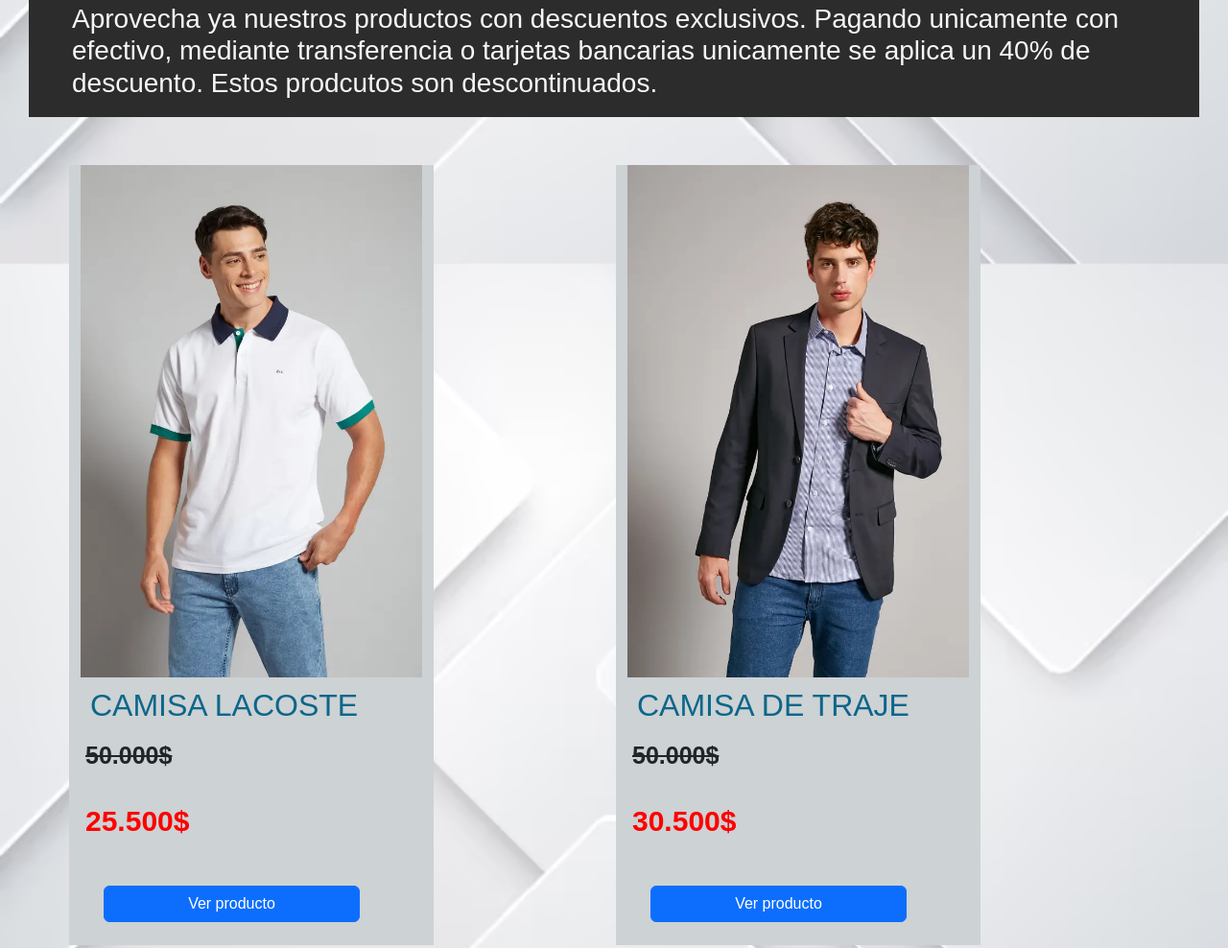
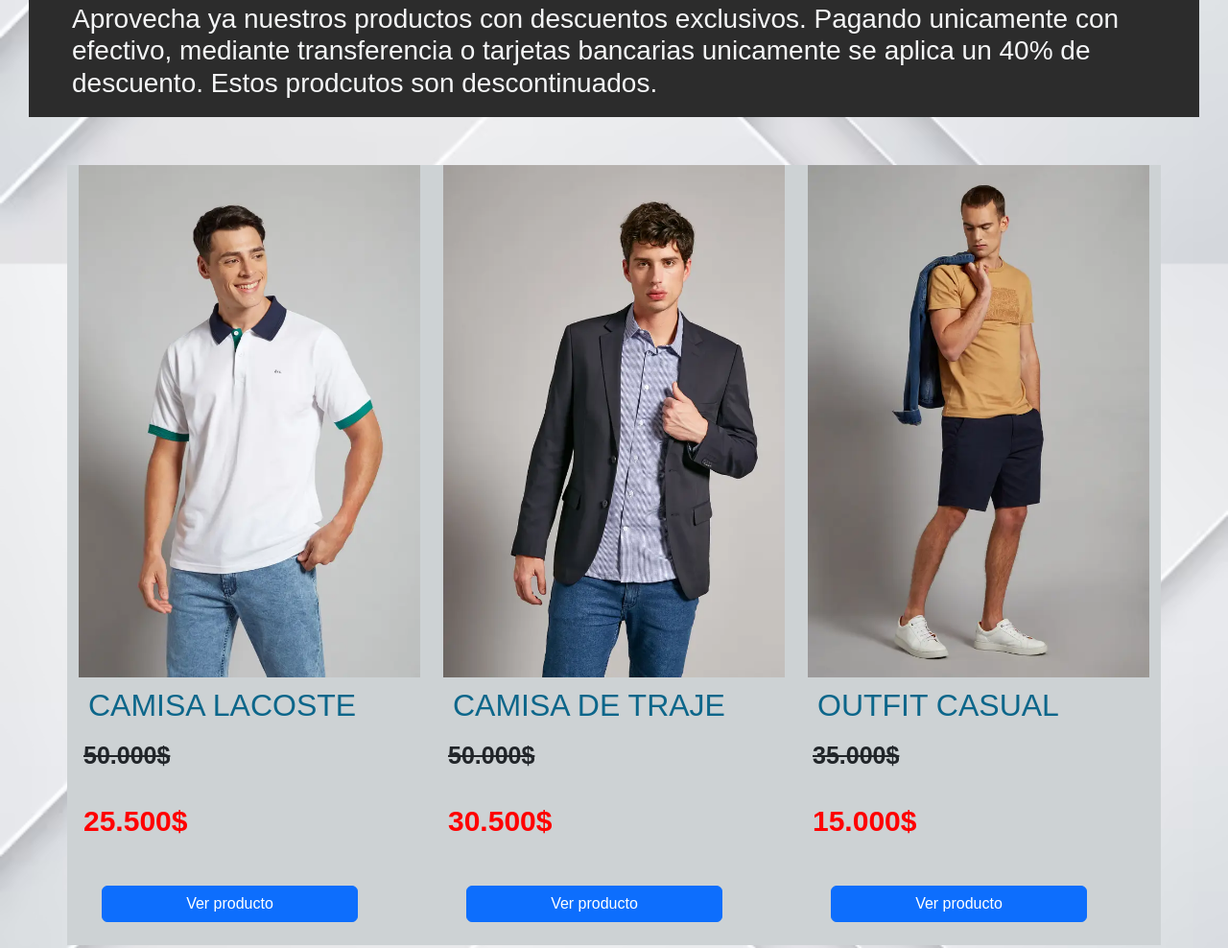
Before and after one commit to Andresarias12/github2, a website: page proyecto/index-descuentos.html in a window 1280 px wide. Shown: the part 2283-3271 px from the top of the page at 96% size. Drawn offline with nearby package versions, Linux system fonts and the light colour scheme.

Commit message:
proyecto final ultimo

```diff
--- a/scss/_main.scss
+++ b/scss/_main.scss
@@ -210,7 +210,7 @@
     }
 
     .carddes{
-        margin: 20px auto 20px 2px;
+        margin: 20px auto 20px auto;
         justify-content: center;
         min-height: 50vh;
         background-color: #cdd2d4 ;
```
Also changed, not shown: proyecto/index-ropa.html (+1 -1 lines), css/estilo.css.
